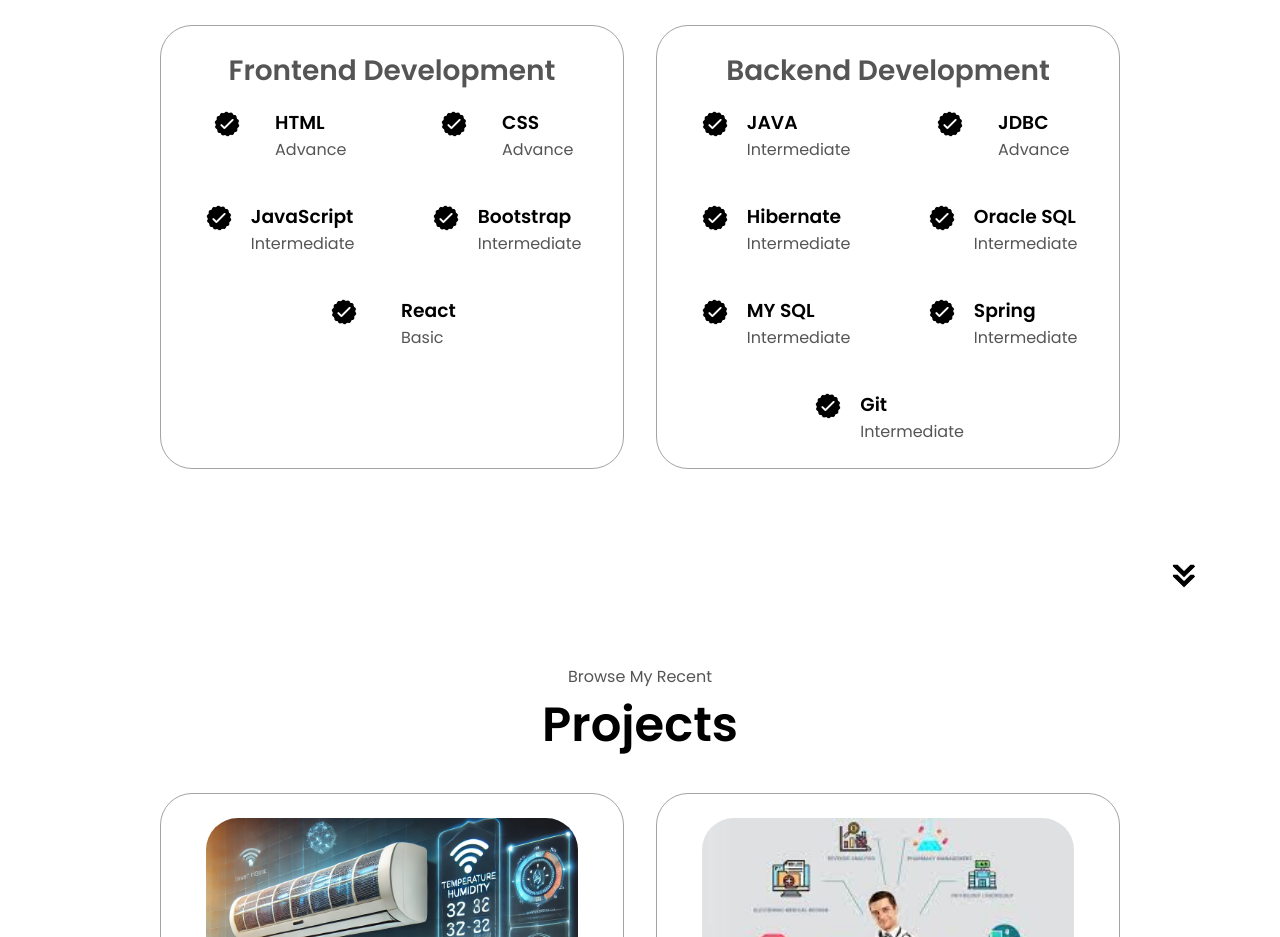
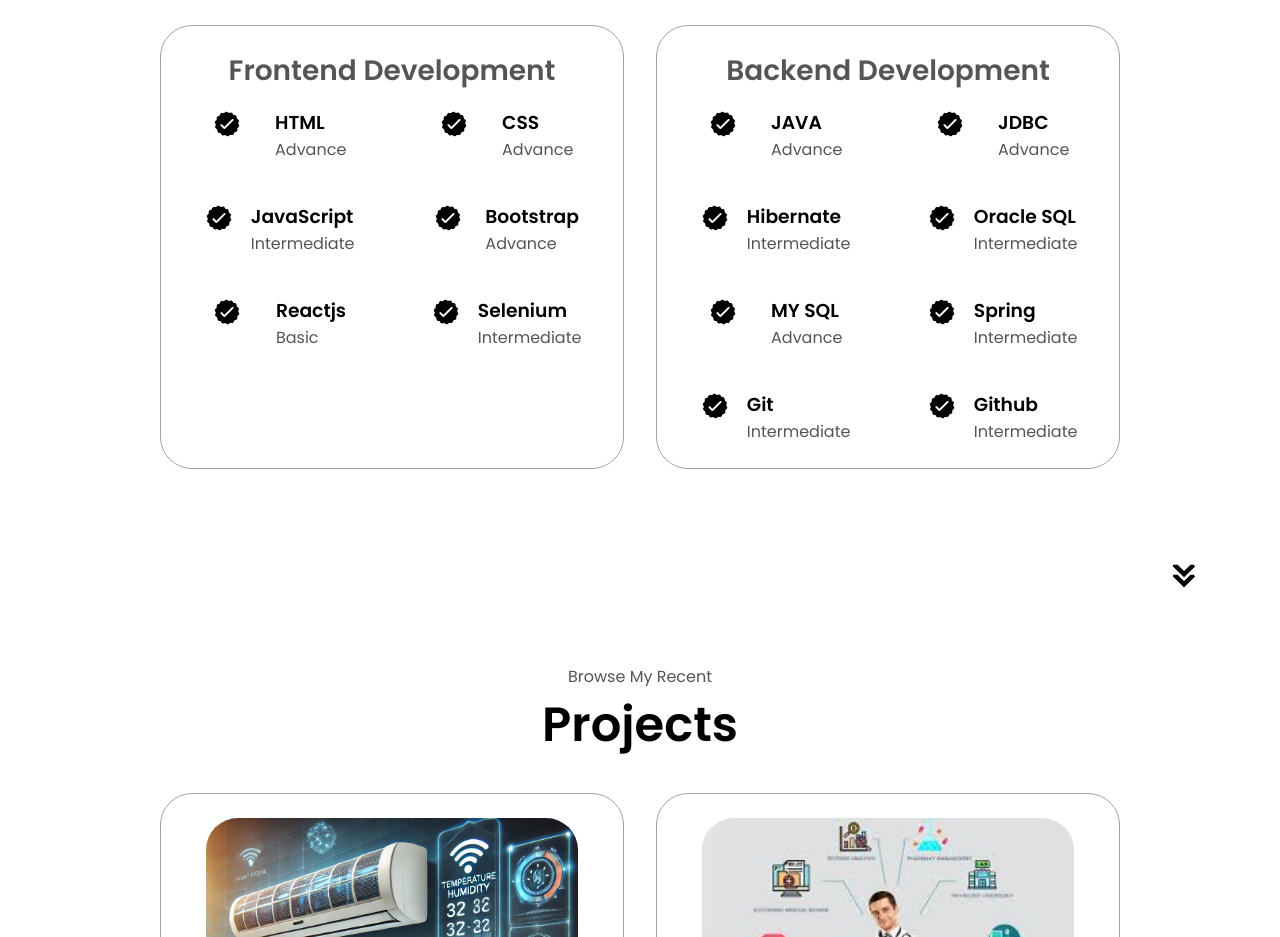
Before and after one commit to Ashokkumarreddy483/portfolio, a plain HTML site: page index.html in a window 1280 px wide. Shown: the part 1800-2737 px from the top of the page. Drawn offline with Linux system fonts and the light colour scheme.

Commit message:
Updated index.html, removed old PDF, added new PDF

```diff
--- a/index.html
+++ b/index.html
@@ -48,7 +48,7 @@
         <div class="btn-container">
           <button
             class="btn btn-color-2"
-            onclick="window.open('./assets/VENKATA ASHOK KUMAR REDDY DUMPA (9) (3) (1).pdf')"
+            onclick="window.open('./assets/VENKATA ASHOK KUMAR REDDY DUMPA (9) (9).pdf')"
           >
             Download CV
           </button>
@@ -173,7 +173,7 @@ abilities.
                 />
                 <div>
                   <h3>Bootstrap</h3>
-                  <p>Intermediate</p>
+                  <p>Advance</p>
                 </div>
               </article>
               <article>
@@ -183,8 +183,19 @@ abilities.
                   class="icon"
                 />
                 <div>
-                  <h3>React</h3>
+                  <h3>Reactjs</h3>
                   <p>Basic</p>
+                </div>
+              </article>
+              <article>
+                <img
+                  src="./assets/checkmark.png"
+                  alt="Experience icon"
+                  class="icon"
+                />
+                <div>
+                  <h3>Selenium</h3>
+                  <p>Intermediate</p>
                 </div>
               </article>
             </div>
@@ -200,7 +211,7 @@ abilities.
                 />
                 <div>
                   <h3>JAVA</h3>
-                  <p>Intermediate</p>
+                  <p>Advance</p>
                 </div>
               </article>
               <article>
@@ -244,7 +255,7 @@ abilities.
                 />
                 <div>
                   <h3>MY SQL</h3>
-                  <p>Intermediate</p>
+                  <p>Advance</p>
                 </div>
               </article>
               <article>
@@ -266,6 +277,17 @@ abilities.
                 />
                 <div>
                   <h3>Git</h3>
+                  <p>Intermediate</p>
+                </div>
+              </article>
+              <article>
+                <img
+                  src="./assets/checkmark.png"
+                  alt="Experience icon"
+                  class="icon"
+                />
+                <div>
+                  <h3>Github</h3>
                   <p>Intermediate</p>
                 </div>
               </article>
```
Also changed, not shown: 2 other files.
